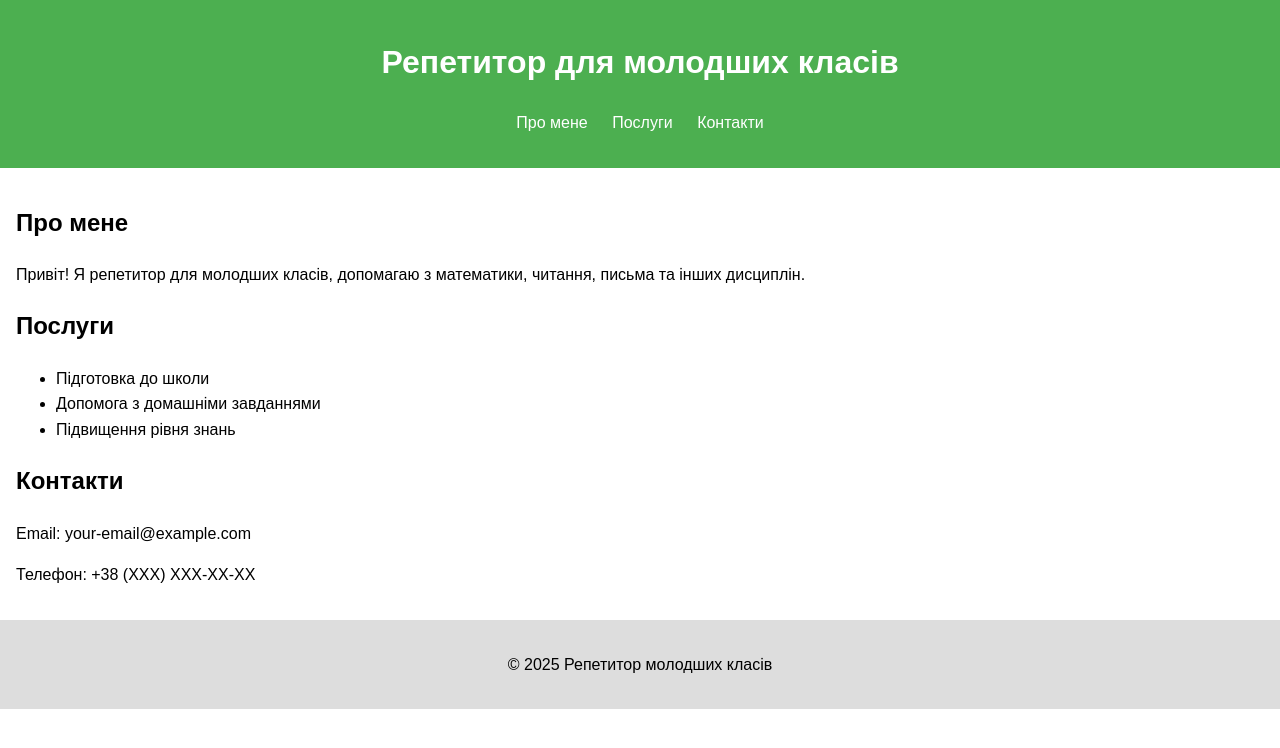
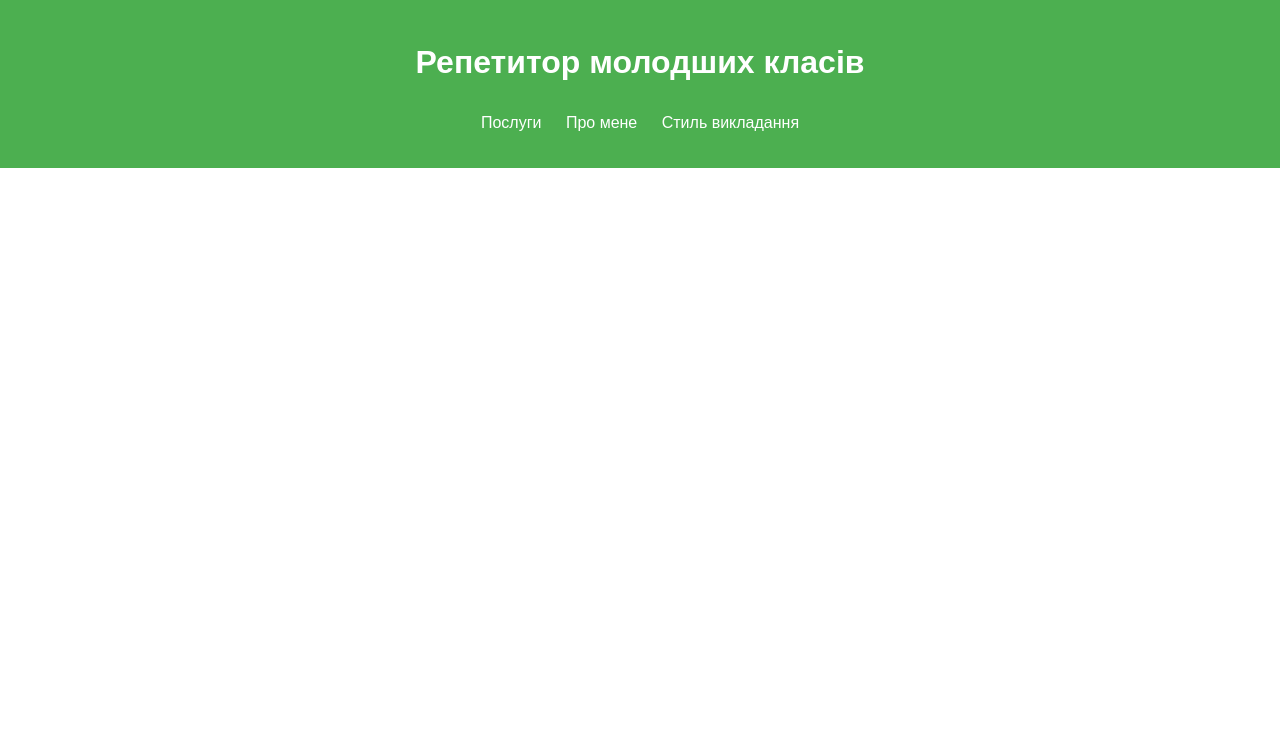
Before and after one commit to T124res/repetitor-young-classes, a plain HTML site: page index.html in a window 1280 px wide. Drawn offline with Linux system fonts and the light colour scheme.

Commit message:
Update index.html

```diff
--- a/index.html
+++ b/index.html
@@ -3,41 +3,24 @@
 <head>
     <meta charset="UTF-8">
     <meta name="viewport" content="width=device-width, initial-scale=1.0">
-    <title>Репетитор для молодших класів</title>
+    <title>Репетитор молодших класів</title>
+    <!-- Підключення CSS -->
     <link rel="stylesheet" href="style.css">
 </head>
 <body>
-    <header>
-        <h1>Репетитор для молодших класів</h1>
+    <!-- Ваш контент -->
+    <header id="home">
+        <h1 class="main-title">Репетитор молодших класів</h1>
+        <div id="globe"></div>
         <nav>
-            <ul>
+            <ul class="nav-buttons">
+                <li><a href="#services">Послуги</a></li>
                 <li><a href="#about">Про мене</a></li>
-                <li><a href="#services">Послуги</a></li>
-                <li><a href="#contact">Контакти</a></li>
+                <li><a href="#teaching-style">Стиль викладання</a></li>
             </ul>
         </nav>
     </header>
-    <main>
-        <section id="about">
-            <h2>Про мене</h2>
-            <p>Привіт! Я репетитор для молодших класів, допомагаю з математики, читання, письма та інших дисциплін.</p>
-        </section>
-        <section id="services">
-            <h2>Послуги</h2>
-            <ul>
-                <li>Підготовка до школи</li>
-                <li>Допомога з домашніми завданнями</li>
-                <li>Підвищення рівня знань</li>
-            </ul>
-        </section>
-        <section id="contact">
-            <h2>Контакти</h2>
-            <p>Email: your-email@example.com</p>
-            <p>Телефон: +38 (XXX) XXX-XX-XX</p>
-        </section>
-    </main>
-    <footer>
-        <p>&copy; 2025 Репетитор молодших класів</p>
-    </footer>
+    <!-- Інші секції -->
+    <script src="script.js"></script>
 </body>
 </html>
```
